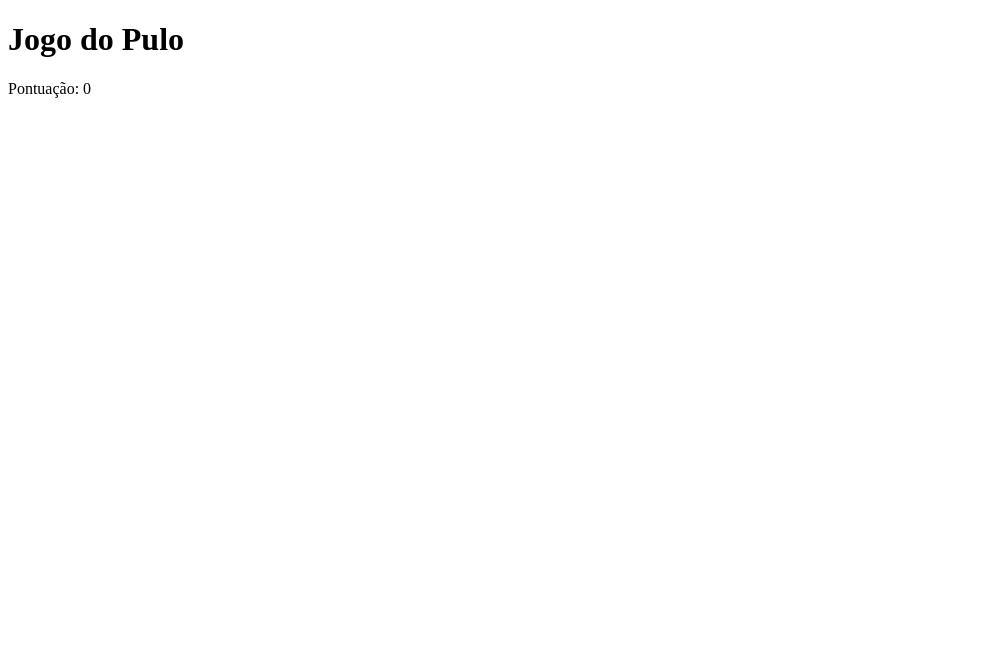
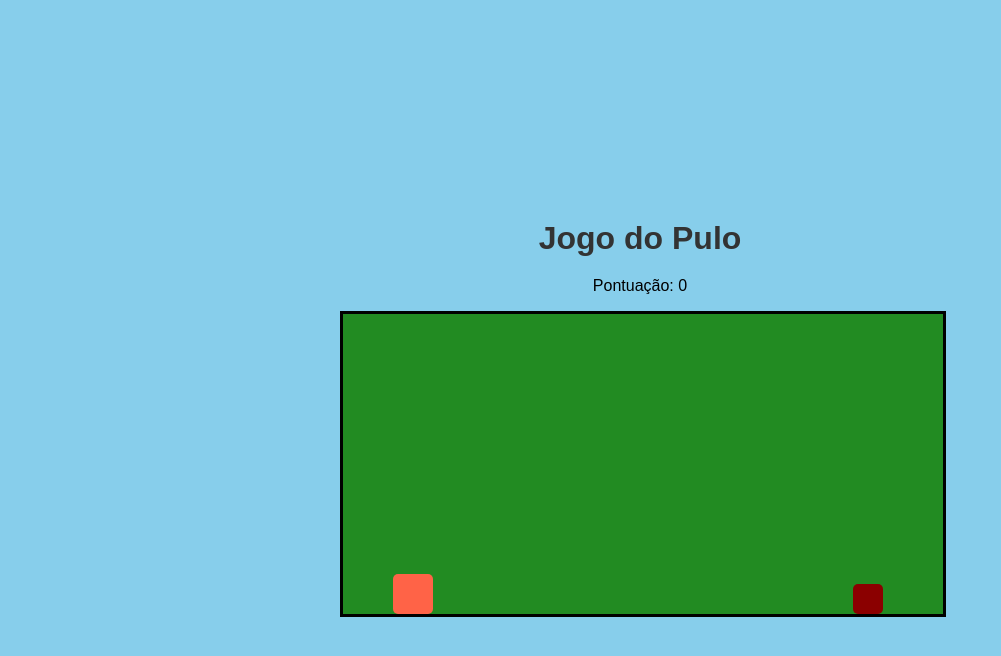
Before and after one commit to annafag/jogo-de-pular, a plain HTML site: page index.html in a window 1280 px wide. Shown: the whole page, without its empty margins (0-1001 px from the left). Drawn offline with Linux system fonts and the light colour scheme.

Commit message:
Update style.css

```diff
--- a/style.css
+++ b/style.css
@@ -1,78 +1,55 @@
-const player = document.getElementById("player");
-const obstacle = document.getElementById("obstacle");
-const gameArea = document.getElementById("gameArea");
-const scoreElement = document.getElementById("score");
-
-let isJumping = false;
-let jumpHeight = 150;  // Altura do pulo
-let jumpSpeed = 20;    // Velocidade de subida e descida
-let obstacleSpeed = 5; // Velocidade do obstáculo
-let score = 0;
-
-function jump() {
-    if (isJumping) return;
-
-    isJumping = true;
-    let jumpUpInterval = setInterval(() => {
-        let playerBottom = parseInt(player.style.bottom);
-        if (playerBottom < jumpHeight) {
-            player.style.bottom = playerBottom + 5 + 'px';
-        } else {
-            clearInterval(jumpUpInterval);
-            let fallInterval = setInterval(() => {
-                if (parseInt(player.style.bottom) > 0) {
-                    player.style.bottom = parseInt(player.style.bottom) - 5 + 'px';
-                } else {
-                    clearInterval(fallInterval);
-                    isJumping = false;
-                }
-            }, jumpSpeed);
-        }
-    }, jumpSpeed);
+{
+    margin: 0;
+    padding: 0;
+    box-sizing: border-box;
 }
 
-function moveObstacle() {
-    let obstaclePosition = parseInt(obstacle.style.right);
-
-    if (obstaclePosition > gameArea.clientWidth) {
-
-        obstacle.style.right = '-30px';
-        score++;
-        scoreElement.textContent = score;
-    } else {
-        obstacle.style.right = obstaclePosition + obstacleSpeed + 'px';
-    }
-
-    if (obstaclePosition > 50 && obstaclePosition < 90 && parseInt(player.style.bottom) < 40) {
-
-        clearInterval(obstacleInterval);
-        alert("Game Over! Sua pontuação foi: " + score);
-        location.reload(); // Reinicia o jogo
-    }
+body {
+    font-family: Arial, sans-serif;
+    background-color: #87CEEB; /* Céu azul */
+    display: flex;
+    justify-content: center;
+    align-items: center;
+    height: 100vh;
+    overflow: hidden;
 }
 
-function increaseDifficulty() {
-    if (score % 5 === 0) {
-        obstacleSpeed += 1;  // Aumenta a velocidade do obstáculo a cada 5 pontos
-    }
+.game-container {
+    text-align: center;
+    max-width: 600px;
+    width: 100%;
 }
 
-function startGame() {
-    player.style.bottom = '0px'; // Coloca o player de volta ao chão
-    obstacle.style.right = '-30px'; // Coloca o obstáculo fora da tela
-    score = 0;
-    scoreElement.textContent = score;
-    obstacleSpeed = 5;
-
-    obstacleInterval = setInterval(moveObstacle, 20);
-    // Aumenta a dificuldade do jogo
-    setInterval(increaseDifficulty, 1000);
+h1 {
+    color: #333;
+    margin-bottom: 20px;
 }
 
-document.addEventListener("keydown", function (e) {
-    if (e.key === " " || e.key === "Spacebar") {
-        jump();
-    }
-});
+#gameArea {
+    width: 100%;
+    height: 300px;
+    position: relative;
+    background-color: #228B22; /* Cor da grama */
+    border: 3px solid #000;
+    overflow: hidden;
+}
 
-startGame();
+#player {
+    width: 40px;
+    height: 40px;
+    background-color: #FF6347; /* Cor do personagem */
+    position: absolute;
+    bottom: 0;
+    left: 50px;
+    border-radius: 5px;
+}
+
+#obstacle {
+    width: 30px;
+    height: 30px;
+    background-color: #8B0000; /* Cor do obstáculo */
+    position: absolute;
+    bottom: 0;
+    right: -30px; /* Inicialmente fora da tela */
+    border-radius: 5px;
+}
```
